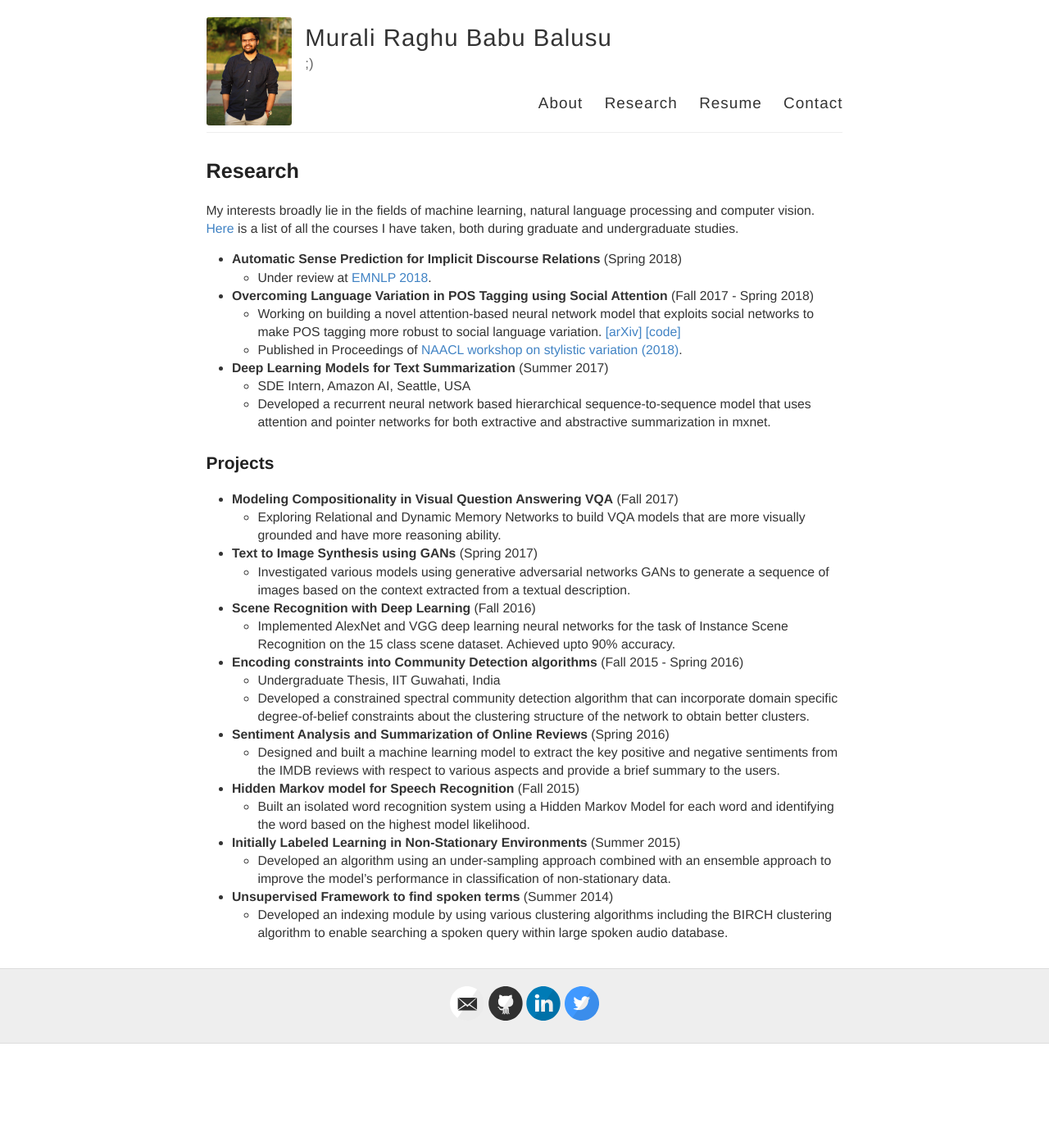
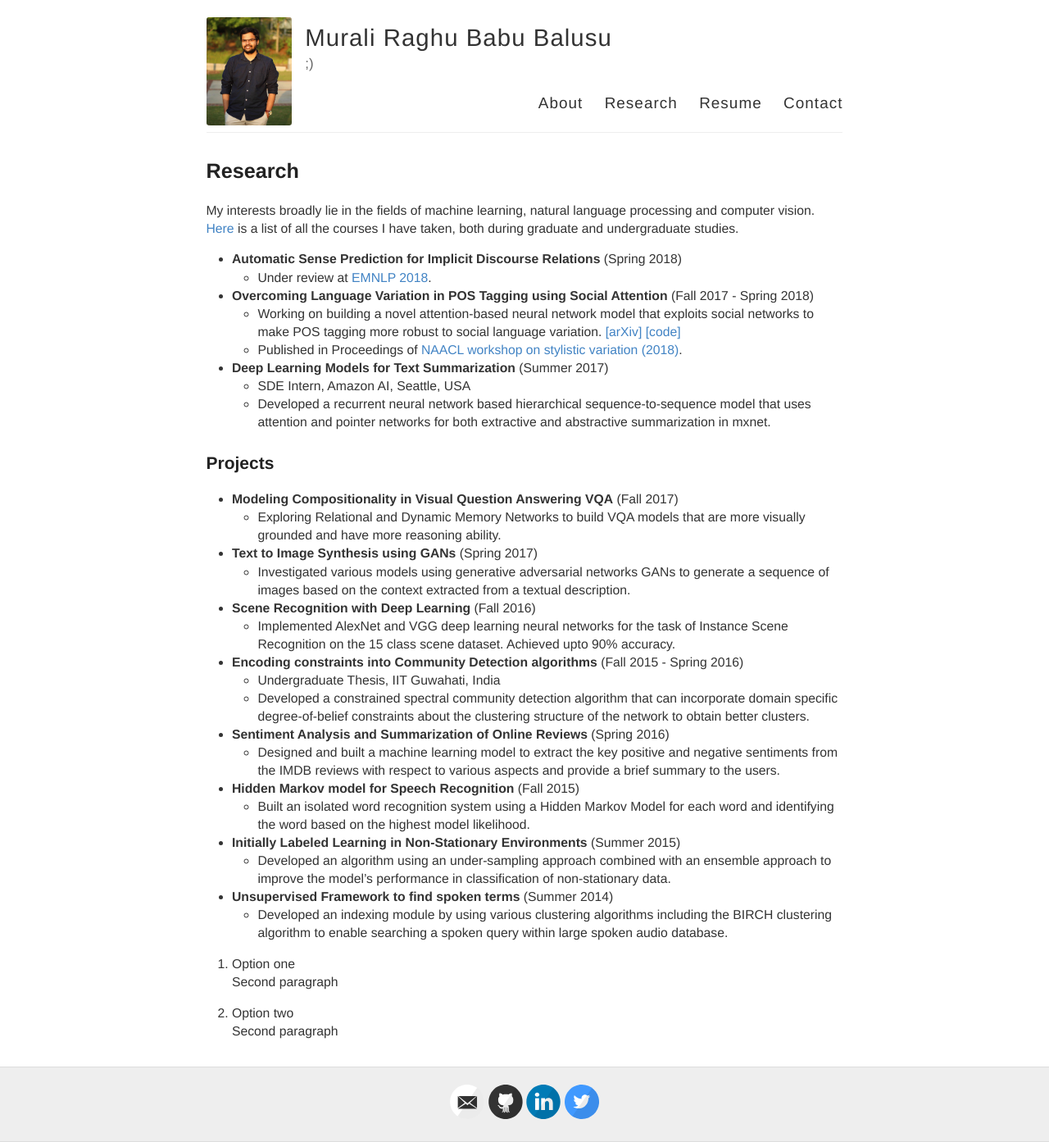
Before and after one commit to bmurali1994/bmurali1994.github.io, a Jekyll site: the page built from research/index.md, in a window 1280 px wide. Shown: the whole page at 82% size. Built offline with Jekyll 4.4.1, drawn with Linux system fonts in a browser that asks for light colours; before the commit the page ends 1273 px from its top, so only the background shows below that.

Commit message:
checking

```diff
--- a/research/index.md
+++ b/research/index.md
@@ -78,3 +78,9 @@
 
 - **Unsupervised Framework to find spoken terms** (Summer 2014)
 	- Developed an indexing module by using various clustering algorithms including the BIRCH clustering algorithm to enable searching a spoken query within large spoken audio database.
+
+1. Option one
+ Second paragraph
+
+2. Option two
+ Second paragraph
```
Also changed, not shown: about/index.md (+1 -3 lines).
